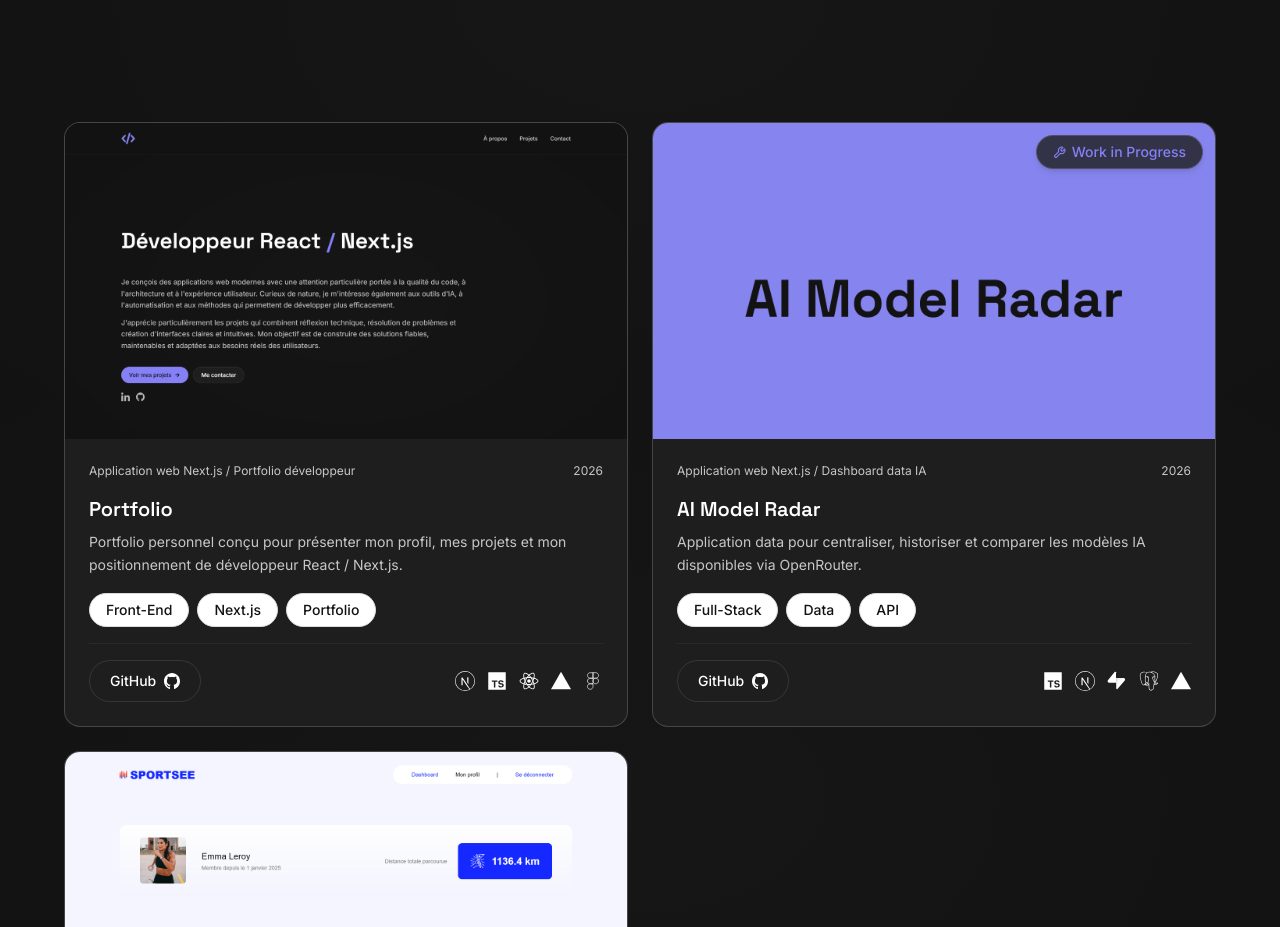
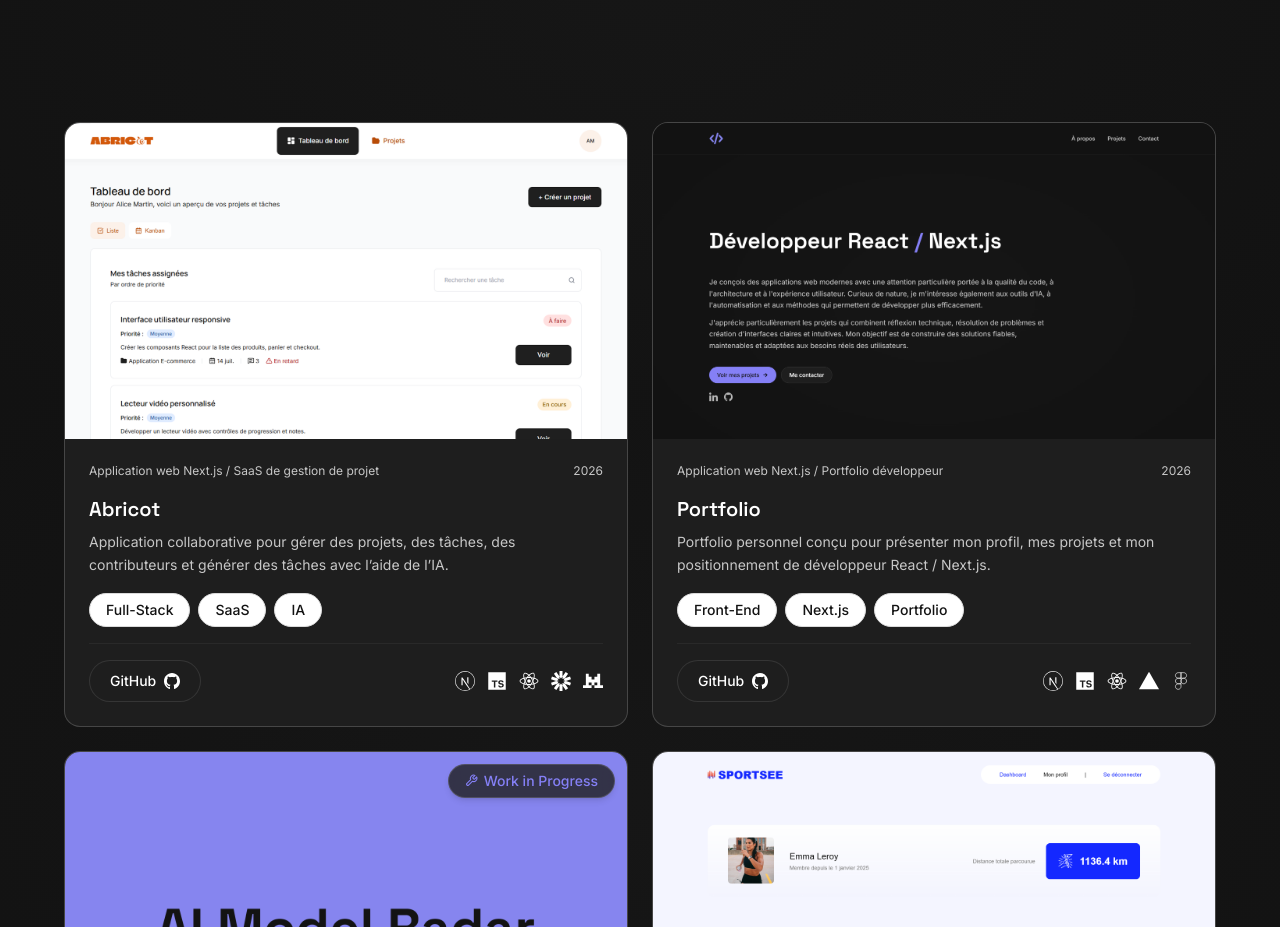
Before and after one commit to TeoCasanovaDW/portfolio_react_next, a Next.js app: page /projects in a window 1280 px wide. Shown: the part 403-1330 px from the top of the page. Built offline with nearby package versions, Linux system fonts and the light colour scheme.

Commit message:
feat: add ABRICOT Saas to projects

```diff
--- a/data/projects.ts
+++ b/data/projects.ts
@@ -1,6 +1,67 @@
 import type { Project } from '@/types/project'
 
 export const projects: Project[] = [
+  {
+    slug: 'abricot',
+    name: 'Abricot',
+    year: '2026',
+    type: 'Application web Next.js / SaaS de gestion de projet',
+    shortDescription:
+      'Application collaborative pour gérer des projets, des tâches, des contributeurs et générer des tâches avec l’aide de l’IA.',
+    description:
+      'Application Next.js de gestion de projet permettant de créer des projets, organiser les tâches, gérer les contributeurs et générer des brouillons de tâches avec Mistral.',
+    image: '/images/projects/abricot.png',
+    links: [
+      {
+        label: 'GitHub',
+        href: 'À_REMPLACER_PAR_L_URL_DU_REPOSITORY',
+        icon: 'github',
+        variant: 'dark',
+      },
+    ],
+    tags: ['Full-Stack', 'SaaS', 'IA'],
+    techLogos: ['next', 'typescript', 'react', 'auth', 'mistral'],
+    stack: [
+      'Next.js App Router',
+      'TypeScript',
+      'React',
+      'React Hook Form',
+      'Zod',
+      'CSS Modules',
+      'Mistral API',
+      'Express API',
+    ],
+    context:
+      "Projet réalisé dans le cadre du parcours OpenClassrooms. L'objectif était de développer l'ensemble du frontend d'un SaaS collaboratif à partir d'une API Express existante.",
+    technicalChoices: [
+      'Next.js App Router pour séparer le chargement serveur des interactions côté client',
+      'Route Handlers pour sécuriser les échanges entre le navigateur et l’API Express',
+      'React Hook Form et Zod pour gérer et valider les formulaires',
+      'TypeScript pour typer précisément les différentes réponses de l’API',
+      'Mistral côté serveur pour générer des brouillons de tâches validés avant création',
+    ],
+    features: [
+      { label: 'Gestion des projets', icon: 'dashboard' },
+      { label: 'Gestion des tâches', icon: 'route' },
+      { label: 'Contributeurs', icon: 'auth' },
+      { label: 'Vue Liste / Kanban', icon: 'monitoring' },
+      { label: 'Génération par IA', icon: 'api' },
+      { label: 'Authentification JWT', icon: 'auth' },
+      { label: 'Interface responsive', icon: 'dashboard' },
+    ],
+    demonstrates: [
+      "Développement d'un frontend Next.js complet à partir d'une API existante",
+      'Gestion de formulaires complexes avec React Hook Form et Zod',
+      'Intégration sécurisée d’un LLM avec validation des réponses',
+      'Gestion des permissions, erreurs et sauvegardes partielles',
+      'Mise en place d’une interface responsive et accessible',
+    ],
+    limits: [
+      'Backend fourni et amélioré dans le cadre du projet',
+      'Création des tâches IA réalisée séquentiellement sans endpoint de création en masse',
+      'Certaines limites du backend sont compensées côté frontend',
+    ],
+  },
   {
     slug: 'portfolio',
     name: 'Portfolio',
--- a/lib/icon-map.ts
+++ b/lib/icon-map.ts
@@ -39,6 +39,7 @@ export const techLogoMap: Record<TechLogo, string> = {
   agile: '/icons/tech/agile.svg',
   sdd: '/icons/tech/sdd.svg',
   auth: '/icons/tech/auth.svg',
+  mistral: '/icons/tech/mistral.svg',
 }
 
 export const socialIconMap: Record<'linkedin' | 'github', string> = {
--- a/types/project.ts
+++ b/types/project.ts
@@ -36,6 +36,7 @@ export type TechLogo =
   | 'agile'
   | 'sdd'
   | 'auth'
+  | 'mistral'
 
 export type ProjectLink = {
   label: string
```
Also changed, not shown: public/icons/tech/mistral.svg (added), public/images/projects/ABRICOT.png (added).
